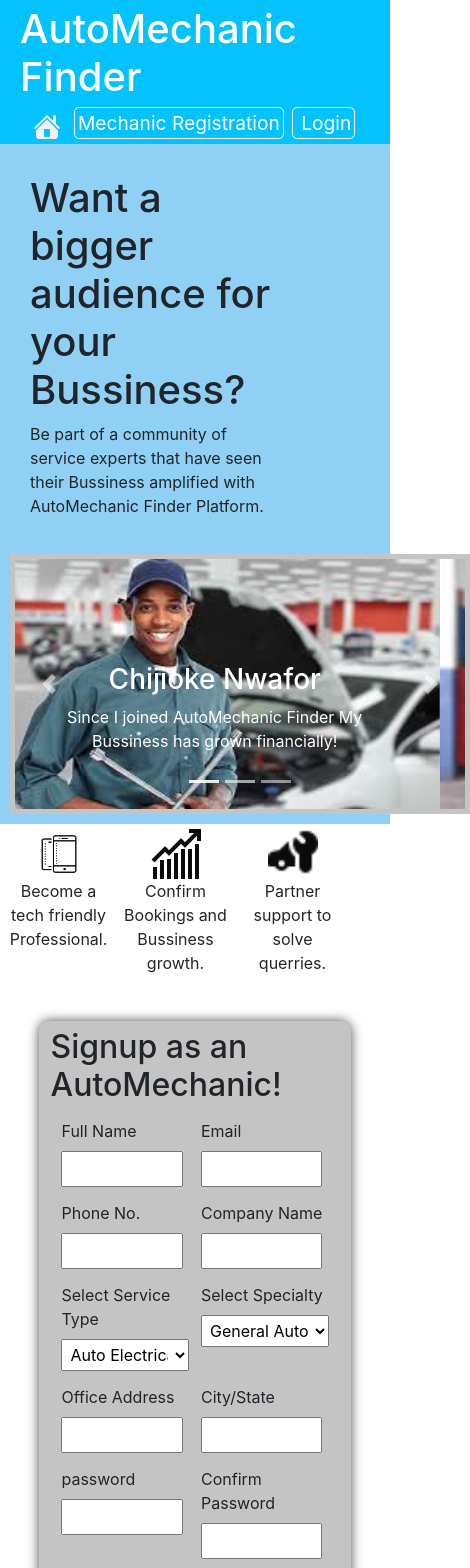
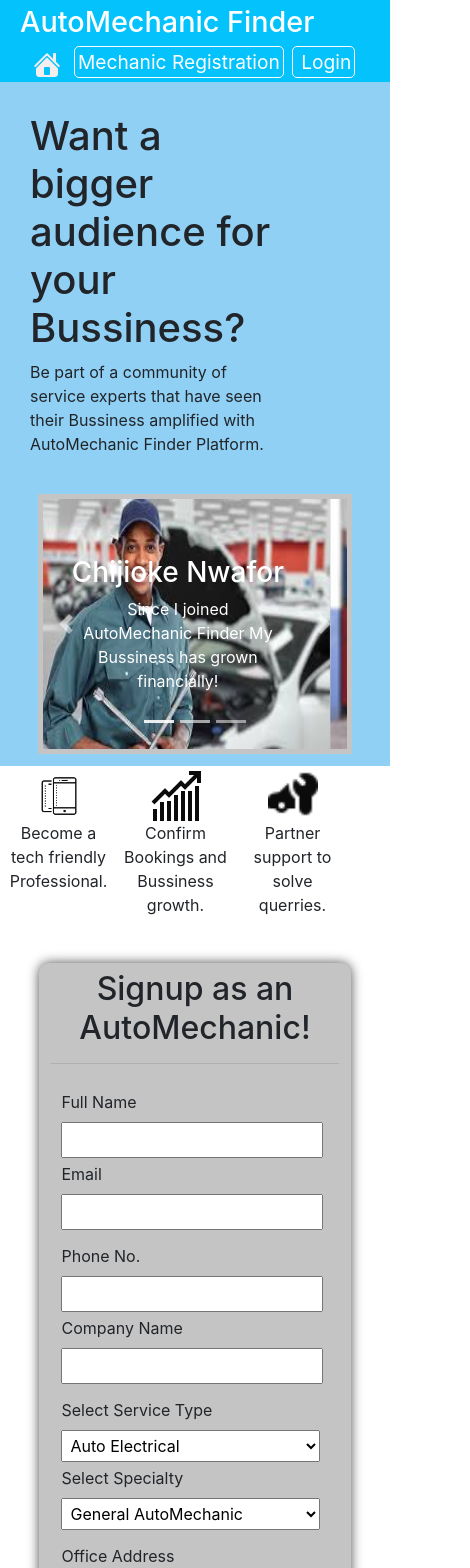
Before and after one commit to PopeFrancisOgbonna/automech-finder, a React (Create React App) app: page /partner in a window 390 px wide. Shown: the top 1568 px of the page, 470 px wide, since content can reach past the window. Built offline with nearby package versions, Linux system fonts and the light colour scheme; the HTML template or start-up script is replaced by a standard one.

Commit message:
worked on responsiveness

```diff
--- a/src/App.js
+++ b/src/App.js
@@ -16,7 +16,6 @@ function App() {
       <Router basename={process.env.PUBLIC_URL}>
         <Switch>
           <Route path="/" component={HomePage} exact />
-          {/* <Route path="/home" component={HomePage} exact/> */}
           <Route path="/login" exact component={Login}/>
           <Route path="/partner/login" exact component={PartnerLoginPage}/>
           <Route path="/register" exact component={SignUp}/>
--- a/src/components/ClientList/ClientList.css
+++ b/src/components/ClientList/ClientList.css
@@ -17,3 +17,8 @@
     width: 23rem;
     margin: 15px auto;
 }
+@media screen and (max-width:780px){
+    .client-wrap{
+        width: 85%;
+    }
+}
--- a/src/components/ClientList/ClientList.js
+++ b/src/components/ClientList/ClientList.js
@@ -40,15 +40,15 @@ const ClientList = ({mechanics, place, serviceAgents,check,setName, filtered, us
                                     if(data1.toLowerCase() ===""){
 
                                         // alert(data.agent_name +" unavailable at the");
-                                        console.log( "afeter "+ popComp);
+                                        // console.log( "afeter "+ popComp);
                                         check('unavailable')
                                     }else if (data1.toLowerCase() ==="accepted"){
                                         setPopComp(data1.toLowerCase())
-                                        alert(`${data.agent_name} will be with you in a moment. Please wait!`)
+                                        // alert(`${data.agent_name} will be with you in a moment. Please wait!`)
                                         check("accepted");
                                     }else if(data1.toLowerCase() ==="rejected"){
                                         setPopComp(data1.toLowerCase())
-                                        alert(`Request Declined. Please choose another Agent`)
+                                        // alert(`Request Declined. Please choose another Agent`)
                                         check("rejected");
                                     }
                                 // }
@@ -105,11 +105,11 @@ const ClientList = ({mechanics, place, serviceAgents,check,setName, filtered, us
                                     check('unavailable')
                                 }else if (data1.toLowerCase() ==="accepted"){
                                     setPopComp(data1.toLowerCase())
-                                    alert(`${data.agent_name} will be with you in a moment. Please wait!`)
+                                    // alert(`${data.agent_name} will be with you in a moment. Please wait!`)
                                     check("accepted");
                                 }else if(data1.toLowerCase() ==="rejected"){
                                     setPopComp(data1.toLowerCase())
-                                    alert(`Request Declined. Please choose another Agent`)
+                                    // alert(`Request Declined. Please choose another Agent`)
                                     check("rejected");
                                 }
                             })
--- a/src/components/Clients/Clients.css
+++ b/src/components/Clients/Clients.css
@@ -1,6 +1,7 @@
 .client-main-wrap{
     margin: 5px 5%;
     padding: 5px;
+    width: 90%;
 }
 .search-container{
     display: flex;
@@ -18,6 +19,7 @@
     border-style: none;
     border-top-right-radius: 5px;
     border-bottom-right-radius: 5px;
+    padding: 2px;
 }
 .backtobook{
     padding: 5px;
@@ -28,3 +30,13 @@
     font-size: 1.6em;
     background: #8b3401;
 }
+
+@media screen and (max-width:980px){
+    .backtobook{
+        width: 25%;
+    }
+    .searchInput{
+        width: 45%;
+    }
+
+}
--- a/src/components/Header/Header.css
+++ b/src/components/Header/Header.css
@@ -35,8 +35,12 @@ span div{
     height: 40px;
     margin-left: 20px;
 }
-
-@media screen and (width:320px){
+@media screen and (max-width:429px){
+    .titles{
+        font-size: 1.8em;
+    }
+}
+@media screen and (max-width:372px){
     .titles{
         font-size: 1.5rem;
     }
--- a/src/components/Login/Login.css
+++ b/src/components/Login/Login.css
@@ -64,7 +64,7 @@
     padding: 5px;
 }
 
-@media screen and (max-width:980px){
+@media screen and (max-width:1024px){
     #loginForm{
         width: 90%;
         margin: 10% auto;
--- a/src/components/Login/Login.js
+++ b/src/components/Login/Login.js
@@ -1,7 +1,7 @@
 import React from "react";
 import {Link} from "react-router-dom";
 import Axios from "axios";
-import logo from "./logo.jpeg"
+import logo from "./logo.jpeg";
 import './Login.css'
 
 class Login extends React.Component{
@@ -9,10 +9,14 @@ class Login extends React.Component{
         super()
         this.state = {
             fields: {},
-            errors: {}
+            errors: {},
+            msg: ''
         }
     }
 
+    handleMsg =(message)=>{
+        this.setState({msg:message})
+    }
     handleChange =(e)=>{
         let fields = this.state.fields;
         fields[e.target.name] = e.target.value;
@@ -27,6 +31,7 @@ class Login extends React.Component{
             console.log(this.state.fields)
             fields["userName"] = "";
             fields["userPassword"] = "";
+            this.handleMsg("Loading...")
             this.setState({fields: fields});
             return Axios.post("https://automech-server.herokuapp.com/clients/login", data)
                 .then(async (res) =>{
@@ -36,15 +41,18 @@ class Login extends React.Component{
                         localStorage.setItem("email", user.email);
                         localStorage.setItem("phone",user.phone);
                         console.log(user);
+                        this.handleMsg("Login Successful. Redirecting...")
                         setTimeout(() => {
                             window.location.href="/dashboard"
                         }, 3000);
                     }else{
                         window.alert("Invalid Email and Password.");
+                        this.handleMsg('')
                     }
                     //
                 })
                 .catch((err) =>{
+                    this.handleMsg("");
                     window.alert(err);
                 });
 
@@ -108,7 +116,7 @@ class Login extends React.Component{
                         <p className="forgot"> Forgot password?</p>
                     </div>
                    <button id="loginBtn" type="submit">Login</button>
-
+                    <p style={{"color":"green"}}>{this.state.msg}</p>
                 </form>
             </div>
         )
--- a/src/components/PartnerDashboard/PartnerDashboard.js
+++ b/src/components/PartnerDashboard/PartnerDashboard.js
@@ -107,7 +107,7 @@ const PartnerDashboard = ({customers, loadCustomerTable}) =>{
 
     return(
         <div>
-            {customers.length < 1?<p>You don't have any transaction at the moment. Check back later!</p>:
+            {customers.length < 1?<p style={{"color":"red","textAlign":"center","margin":"5px"}}>You don't have any transaction at the moment. Check back later!</p>:
                 <div>
                     {msg !==""? <p style={{"color":"green","textAlign":"center"}}>{msg}</p>:<p style={{"color":"red","textAlign":"center"}}>{errorMsg}</p>}
                     <table id='customersTable'>
--- a/src/pages/PartnerDashboardPage/PartnerDashboardPage.css
+++ b/src/pages/PartnerDashboardPage/PartnerDashboardPage.css
@@ -33,3 +33,13 @@
     text-align: center;
     margin: 2%;
 }
+
+@media screen and (max-width:980px){
+    .logAddsWrap{
+        flex-direction: column;
+    }
+    .logAdds{
+        width: 65%;
+        margin: 2% auto;
+    }
+}
--- a/src/pages/PartnerSignUp/PartnerSignUp.css
+++ b/src/pages/PartnerSignUp/PartnerSignUp.css
@@ -3,7 +3,7 @@
     padding: 10px;
 }
 .caption{
-    width:  50%;
+    width:  60%;
     padding: 20px;
 }
 .slider-container{
@@ -66,8 +66,10 @@
     padding: 2px;
     margin:0 4px;
 }
-.sform form h1{
-    text-align: center;
+hr{
+    border-style: solid;
+    height: 3px;;
+    border-radius: 5px;
 }
 /* .sform form div {
     padding: 2px;
@@ -77,13 +79,13 @@
     padding: 4px;
 }
 .inputFormWrap select{
-    width: 100%;
+    width: 94%;
     padding: 4px;
 }
 #sendBtn{
     padding: 6px;
     width: 98%;
-    background: #e00303;
+    background: #8f6900;
     font-size: 1.5em;
     border-style: none;
     border-radius: 5px;
@@ -92,6 +94,7 @@
 }
 #sendBtn:hover{
     cursor: pointer;
+    background: #006a7c;
 }
 .faq{
     margin-top: 0;
@@ -105,12 +108,25 @@
     margin: 0 auto;
 }
 
-@media screen and (max-width:980px){
+@media screen and (max-width:450px){
+    .inputFormWrap{
+        display: flex;
+        flex-direction: column;
+    }
+    .inputFormWrap div{
+        width: 100%;
+    }
+    .inputFormWrap select{
+        width: 94%;
+    }
+}
+@media screen and (max-width:900px){
     .caption{
         width: 80%;
     }
     .slider-container{
-       width: 460px;
+       width: 85%;
+       margin: 2px auto;
     }
     .iconAds{
         width: 100%;
--- a/src/pages/PartnerSignUp/PartnerSignUp.js
+++ b/src/pages/PartnerSignUp/PartnerSignUp.js
@@ -58,18 +58,12 @@ const PartnerSignUp = () =>{
                     <p>Be part of a community of service experts that have seen their Bussiness amplified with AutoMechanic Finder Platform.</p>
                 </div>
                 <div className="slider-container">
-                    {/* <div className="imgH">
-                        <img className="userImage" src={user1} alt="partner" />
-                        <p className="user">Mr. Kingsely Okafor</p>
-                    </div>
-                    <div className="testimony">
-                        <p>"Since I joined AutoMechanic Finder My Bussiness has grown financially!</p>
-                    </div> */}
+
                     <Carousel>
                         <Carousel.Item>
                             <img
-                            className="d-block "
-                            style={{"height":"250px", "width":"450px"}}
+                            className="d-block w-100"
+                            style={{"height":"250px"}}
                             src={user1}
                             alt="First slide"
                             />
@@ -80,8 +74,8 @@ const PartnerSignUp = () =>{
                         </Carousel.Item>
                         <Carousel.Item>
                             <img
-                            className="d-block"
-                            style={{"height":"250px", "width":"450px"}}
+                            className="d-block w-100"
+                            style={{"height":"250px"}}
                             src={user2}
                             alt="Third slide"
                             />
@@ -93,8 +87,8 @@ const PartnerSignUp = () =>{
                         </Carousel.Item>
                         <Carousel.Item>
                             <img
-                            className="d-block"
-                            style={{"height":"250px", "width":"450px"}}
+                            className="d-block w-100"
+                            style={{"height":"250px"}}
                             src={user3}
                             alt="Third slide"
                             />
@@ -124,7 +118,8 @@ const PartnerSignUp = () =>{
                 </div>
                 <div className="sform">
                     <form onSubmit={handleSubmit(submitForm)}>
-                        <h2>Signup as an AutoMechanic!</h2>
+                        <h2 style={{"textAlign":"center"}}>Signup as an AutoMechanic!</h2>
+                        <hr/>
                         <div className="inputFormWrap">
                             <div>
                                 <label htmlFor="fullName">Full Name</label><br/>
--- a/src/pages/ServicePage/ServicePage.css
+++ b/src/pages/ServicePage/ServicePage.css
@@ -16,7 +16,7 @@
 
 }
 #actionBtn{
-    /* position: relative; */
+    /* position: absolute; */
     margin-top: 35rem;
     padding: 5px;
     font-size: 1.3em;
```
Also changed, not shown: 1 other file (tests, documents, lock files or other folders).
